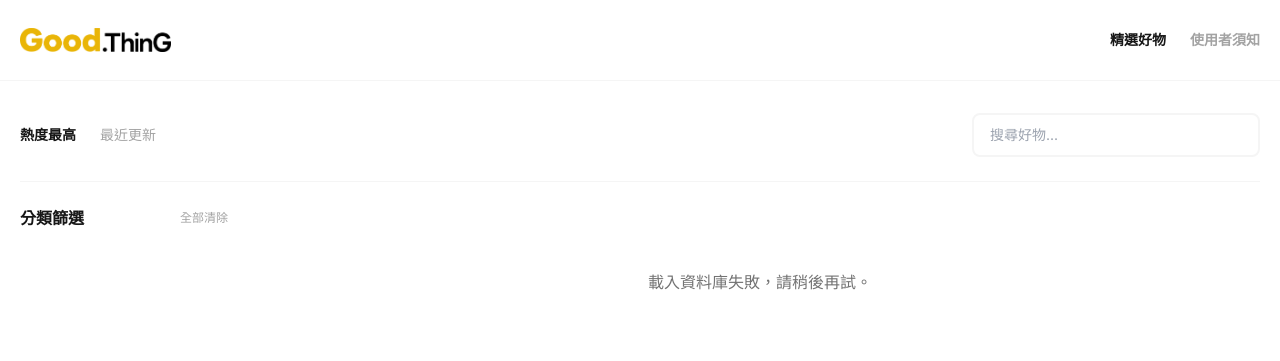
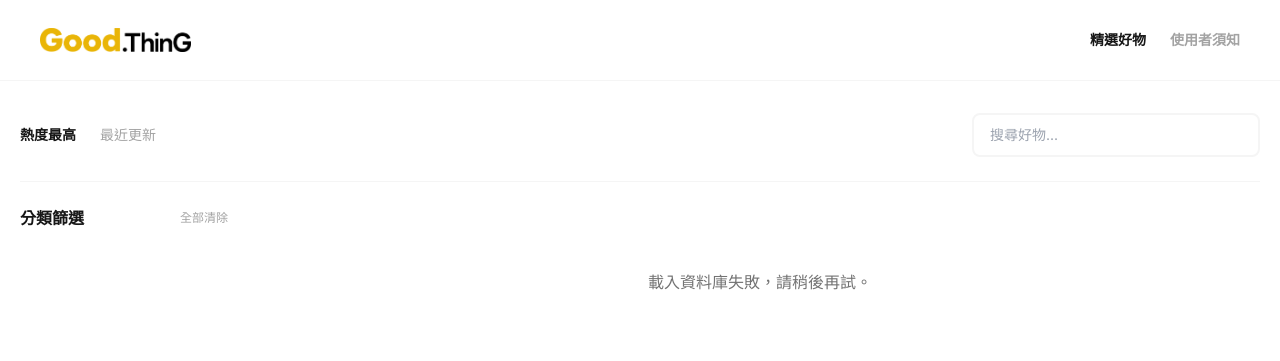
Before and after one commit to rockchang1221/shopeee.center, a plain HTML site: page index.html in a window 1280 px wide. Drawn offline with nearby package versions, Linux system fonts and the light colour scheme; no server answers.

Commit message:
Update index.html

```diff
--- a/index.html
+++ b/index.html
@@ -51,7 +51,7 @@
 
     <!-- Header：平板與手機共用收納佈局 -->
     <header class="w-full bg-white/90 backdrop-blur-sm sticky top-0 z-40 border-b border-neutral-100 relative">
-        <div class="w-full px-3 md:px-5 mx-auto max-w-7xl h-20 flex justify-between items-center gap-4">
+        <div class="w-full px-3 md:px-5 xl:px-10 h-20 flex justify-between items-center gap-4">
             <a href="#" class="shrink-0 flex items-center h-6">
                 <!-- 確保 Logo 在最左邊，高度精準控制 -->
                 <img src="logo.png" alt="蝦皮好物研究中心 Logo" class="h-full w-auto object-contain">
```
